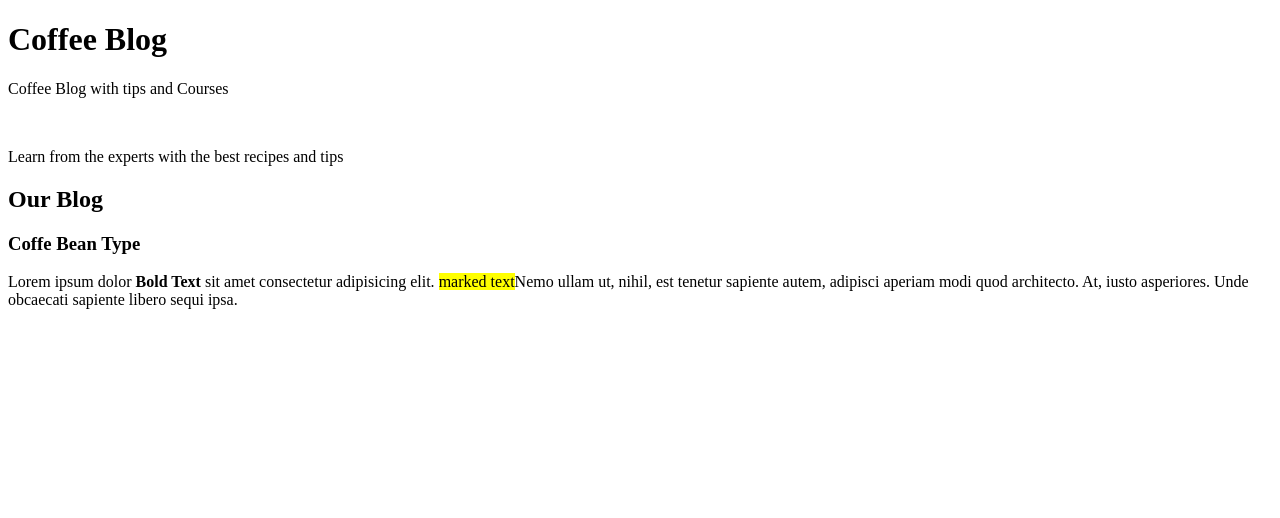
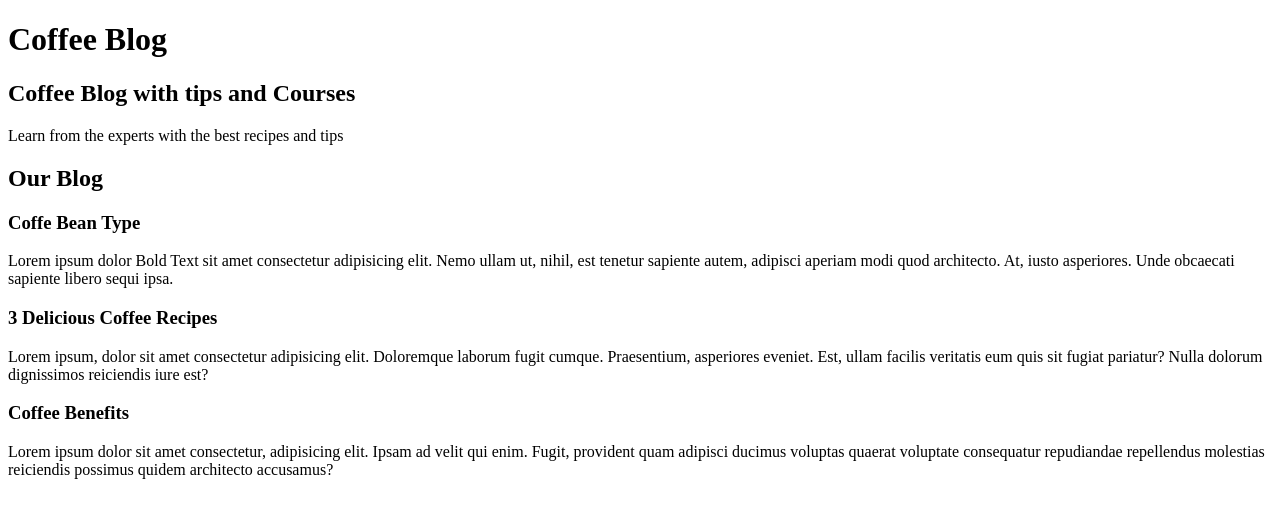
Before and after one commit to Jakegu/firstRepository, a plain HTML site: page index.html in a window 1280 px wide. Drawn offline with Linux system fonts and the light colour scheme.

Commit message:
Update index.html

```diff
--- a/index.html
+++ b/index.html
@@ -10,18 +10,35 @@
     <header>
         <h1>Coffee Blog</h1>
 
-        <p>Coffee Blog with tips and Courses</p>
-        <br>
+        <p><h2>Coffee Blog with tips and Courses</h2></p>
+
         <p>Learn from the experts with the best recipes and tips</p>
     </header>
 
     <main>
         <h2>Our Blog</h2>
 
-        <!--add the image-->
-        <h3>Coffe Bean Type</h3>
+        <div>
+             <!--add image-->
+             <h3>Coffe Bean Type</h3>
 
-        <p>Lorem ipsum dolor <b>Bold Text</b> sit amet consectetur adipisicing elit. <mark>marked text</mark>Nemo ullam ut, nihil, est tenetur sapiente autem, adipisci aperiam modi quod architecto. At, iusto asperiores. Unde obcaecati sapiente libero sequi ipsa.</p>
+            <p>Lorem ipsum dolor Bold Text sit amet consectetur adipisicing elit. Nemo ullam ut, nihil, est tenetur sapiente autem, adipisci aperiam modi quod architecto. At, iusto asperiores. Unde obcaecati sapiente libero sequi ipsa.</p>
+
+        </div>
+
+        <div>
+            <!--add image-->
+            <h3>3 Delicious Coffee Recipes</h3>
+
+            <p>Lorem ipsum, dolor sit amet consectetur adipisicing elit. Doloremque laborum fugit cumque. Praesentium, asperiores eveniet. Est, ullam facilis veritatis eum quis sit fugiat pariatur? Nulla dolorum dignissimos reiciendis iure est?</p>
+        </div>
+
+        <div>
+            <!--add image-->
+            <h3>Coffee Benefits</h3>
+
+            <p>Lorem ipsum dolor sit amet consectetur, adipisicing elit. Ipsam ad velit qui enim. Fugit, provident quam adipisci ducimus voluptas quaerat voluptate consequatur repudiandae repellendus molestias reiciendis possimus quidem architecto accusamus?</p>
+        </div>
 
     </main>
 
```
